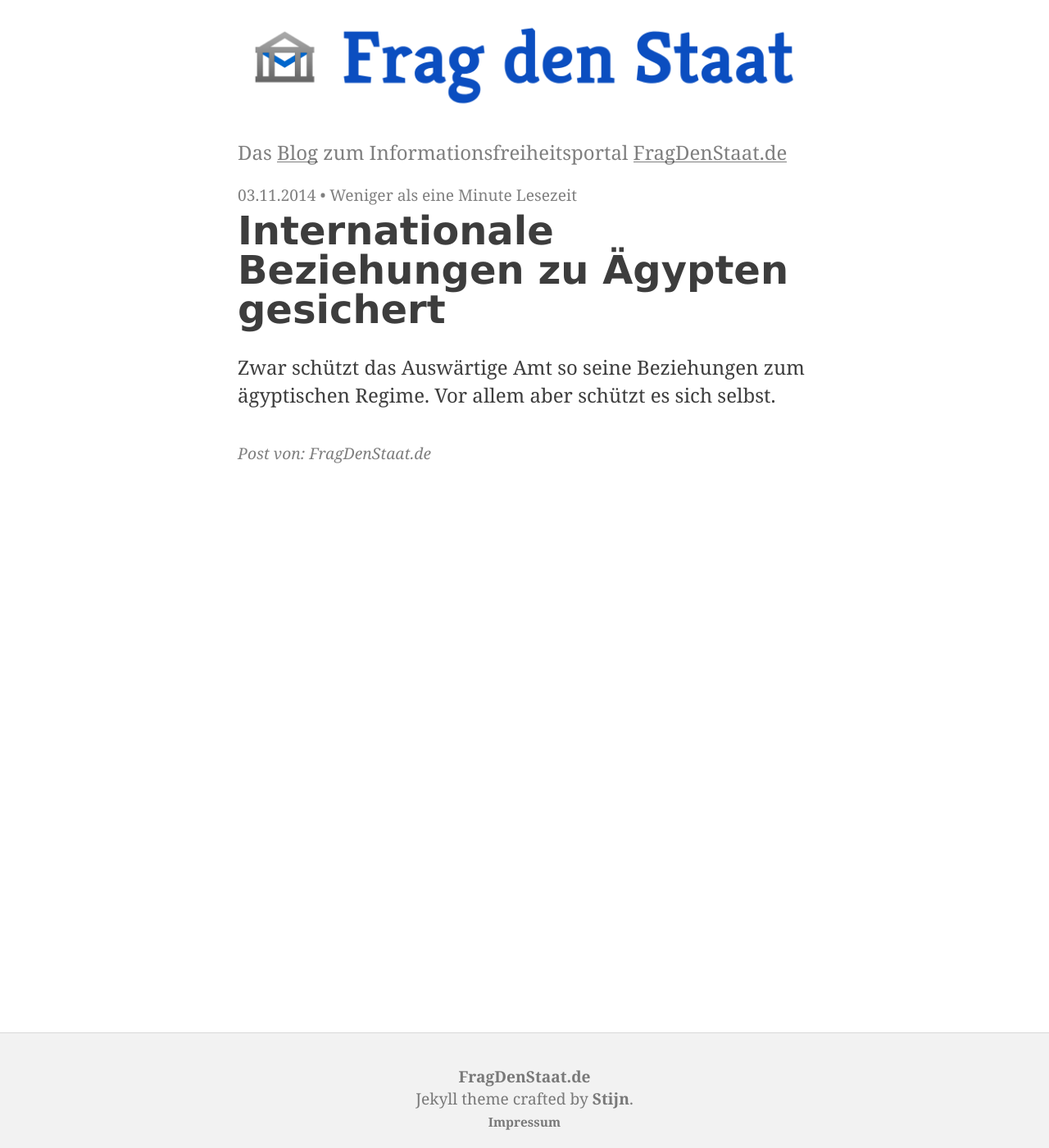
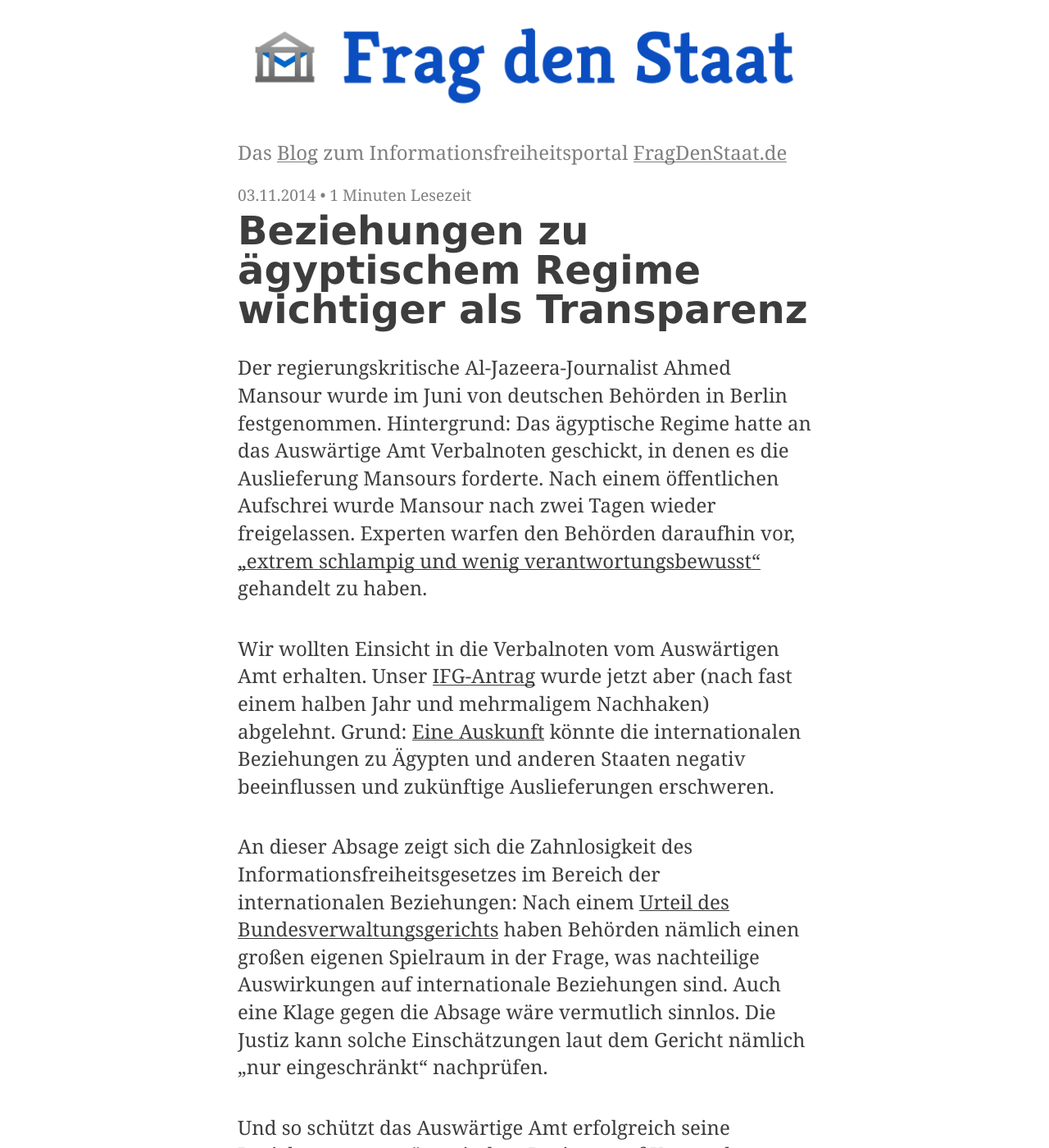
Before and after one commit to okfde/blog.fragdenstaat.de, a Jekyll site: the page built from _posts/2015/2015-11-09-auswartiges-amt-ahmed-mansour.markdown, in a window 1280 px wide and 1400 px high. Shown: the whole window at 82% size. Built offline with Jekyll 4.4.1, drawn with Linux system fonts in a browser that asks for light colours; some of the changed text lies outside the part shown.

Commit message:
Update 2015-11-09-auswartiges-amt-ahmed-mansour.markdown

```diff
--- a/_posts/2015/2015-11-09-auswartiges-amt-ahmed-mansour.markdown
+++ b/_posts/2015/2015-11-09-auswartiges-amt-ahmed-mansour.markdown
@@ -1,11 +1,16 @@
 ---
 layout: post
-title: "Internationale Beziehungen zu Ägypten gesichert"
+title: "Beziehungen zu ägyptischem Regime wichtiger als Transparenz"
 date: '2014-11-03T12:16:23+02:00'
 tags: []
 
 ---
 
+Der regierungskritische Al-Jazeera-Journalist Ahmed Mansour wurde im Juni von deutschen Behörden in Berlin festgenommen. Hintergrund: Das ägyptische Regime hatte an das Auswärtige Amt Verbalnoten geschickt, in denen es die Auslieferung Mansours forderte. Nach einem öffentlichen Aufschrei wurde Mansour nach zwei Tagen wieder freigelassen.
+Experten warfen den Behörden daraufhin vor, <a href="http://www.spiegel.de/politik/deutschland/fall-mansour-experten-werfen-behoerden-versagen-vor-a-1040799.html">"extrem schlampig und wenig verantwortungsbewusst"</a> gehandelt zu haben.
 
+Wir wollten Einsicht in die Verbalnoten vom Auswärtigen Amt erhalten. Unser <a href="https://fragdenstaat.de/anfrage/verbalnote-der-agyptischen-botschaft-zu-ahmed-mansour/#nachricht-35516">IFG-Antrag</a> wurde jetzt aber (nach fast einem halben Jahr und mehrmaligem Nachhaken) abgelehnt. Grund: <a href="https://fragdenstaat.de/files/foi/35516/aa-mansour_geschwaerzt.pdf">Eine Auskunft</a> könnte die internationalen Beziehungen zu Ägypten und anderen Staaten negativ beeinflussen und zukünftige Auslieferungen erschweren.
 
-Zwar schützt das Auswärtige Amt so seine Beziehungen zum ägyptischen Regime. Vor allem aber schützt es sich selbst.
+An dieser Absage zeigt sich die Zahnlosigkeit des Informationsfreiheitsgesetzes im Bereich der internationalen Beziehungen: Nach einem <a href="http://www.lda.brandenburg.de/media_fast/5955/BVerwG_7_C_22_08.pdf">Urteil des Bundesverwaltungsgerichts</a> haben Behörden nämlich einen großen eigenen Spielraum in der Frage, was nachteilige Auswirkungen auf internationale Beziehungen sind. Auch eine Klage gegen die Absage wäre vermutlich sinnlos. Die Justiz kann solche Einschätzungen laut dem Gericht nämlich "nur eingeschränkt" nachprüfen.
+
+Und so schützt das Auswärtige Amt erfolgreich seine Beziehungen zum ägyptischen Regime - auf Kosten der demokratischen Kontrolle in Deutschland.
```
